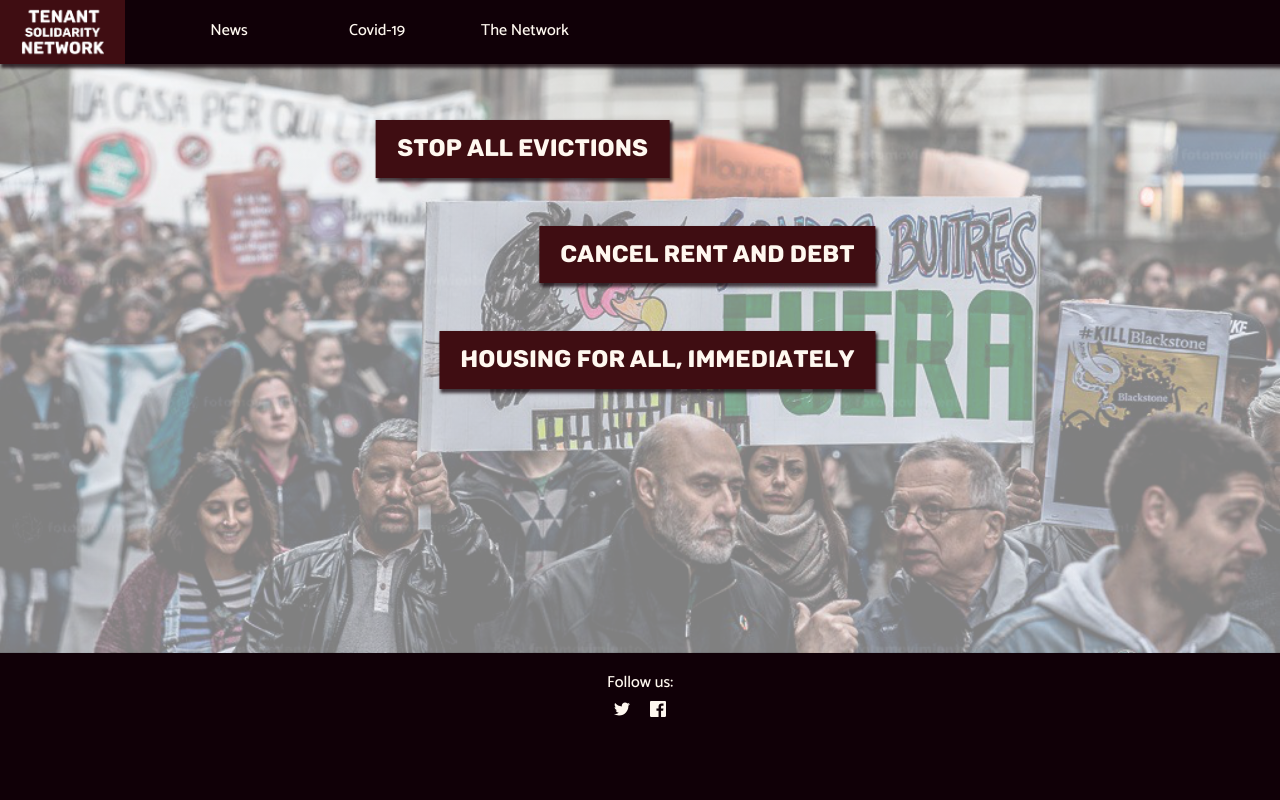
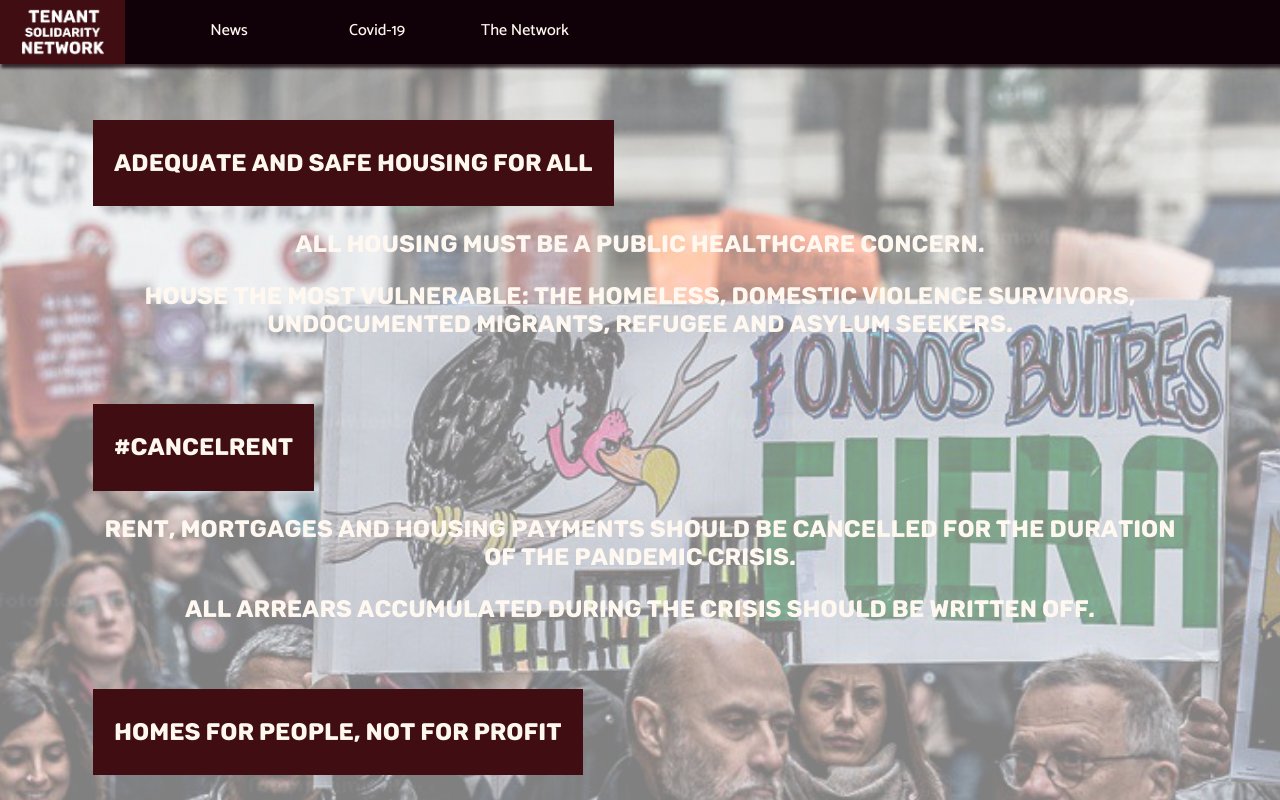
Before and after one commit to jsrois/w-concept, a React app: page /covid19-demands in a window 1280 px wide. Shown: the top 800 px of the page. Built offline with nearby package versions, Linux system fonts and the light colour scheme.

Commit message:
Added full demands text

```diff
--- a/src/components/demandsPage.tsx
+++ b/src/components/demandsPage.tsx
@@ -1,11 +1,31 @@
 import * as React from "react";
-import ReactTooltip from "react-tooltip";
 
 export const DemandsPage = (): JSX.Element =>
     <div className="demands-content hero-image">
         <div className="hero-text">
-            <p className="hero-text__phrase first">stop all evictions</p>
-            <p className="hero-text__phrase second">cancel rent and debt</p>
-            <p className="hero-text__phrase third">housing for all, immediately</p>
+            <div className="second hero-text__phrase">
+                <p className="title">Adequate and safe housing for all</p>
+                <div className="description">
+                    <p>All housing must be a public healthcare concern.</p>
+                    <p>House the most vulnerable: the homeless, domestic violence survivors, undocumented migrants,
+                        refugee and asylum seekers.</p>
+                </div>
+            </div>
+            <div className="first hero-text__phrase">
+                <p className="title">#CancelRent</p>
+                <p className="description">
+                    <p>Rent, mortgages and housing payments should be cancelled for the duration of the pandemic
+                        crisis.</p>
+                    <p>All arrears accumulated during the crisis should be written off.</p>
+                </p>
+            </div>
+            <div className="third hero-text__phrase">
+                <p className="title">Homes for people, not for profit</p>
+                <div className="description">
+                    <p>Expropriation of empty or misused private housing, including short term holiday rentals.</p>
+                    <p>Public housing policies should enforce housing as a right over its mercantilization in the long
+                        term.</p>
+                </div>
+            </div>
         </div>
     </div>;
--- a/src/styles/demands-content.scss
+++ b/src/styles/demands-content.scss
@@ -29,34 +29,22 @@
   text-align: center;
 
   &__phrase {
-    background-color: $color2;
-    color: $color5;
-    line-height: 2.4;
-    padding: 0 21.3px;
-    width: max-content;
+
+    width: 90%;
+    padding: 0 24px;
+    border-radius: 3px;
+    margin-bottom: 18px;
+
+    .title {
+      background-color: $color2;
+      color: $color5;
+      line-height: 3.6;
+      padding: 0 21.3px;
+      width: max-content;
+
+    }
 
     @include background-fades-on-hover-to($color1);
 
-    &.first {
-      transform: translateX(-40%);
-    }
-
-    &.second {
-      transform: translateX(+20%);
-    }
-
-    &.third {
-      transform: translateX(+4%);
-    }
-
-    &.fourth {
-      transform: translateX(-22%);
-    }
-  }
-
-  &__phrase {
-    -webkit-box-shadow: 2px 3px 3px 1px $color3-shadow;
-    -moz-box-shadow: 2px 3px 3px 1px $color3-shadow;
-    box-shadow: 2px 3px 3px 1px $color3-shadow;
   }
 }
```
